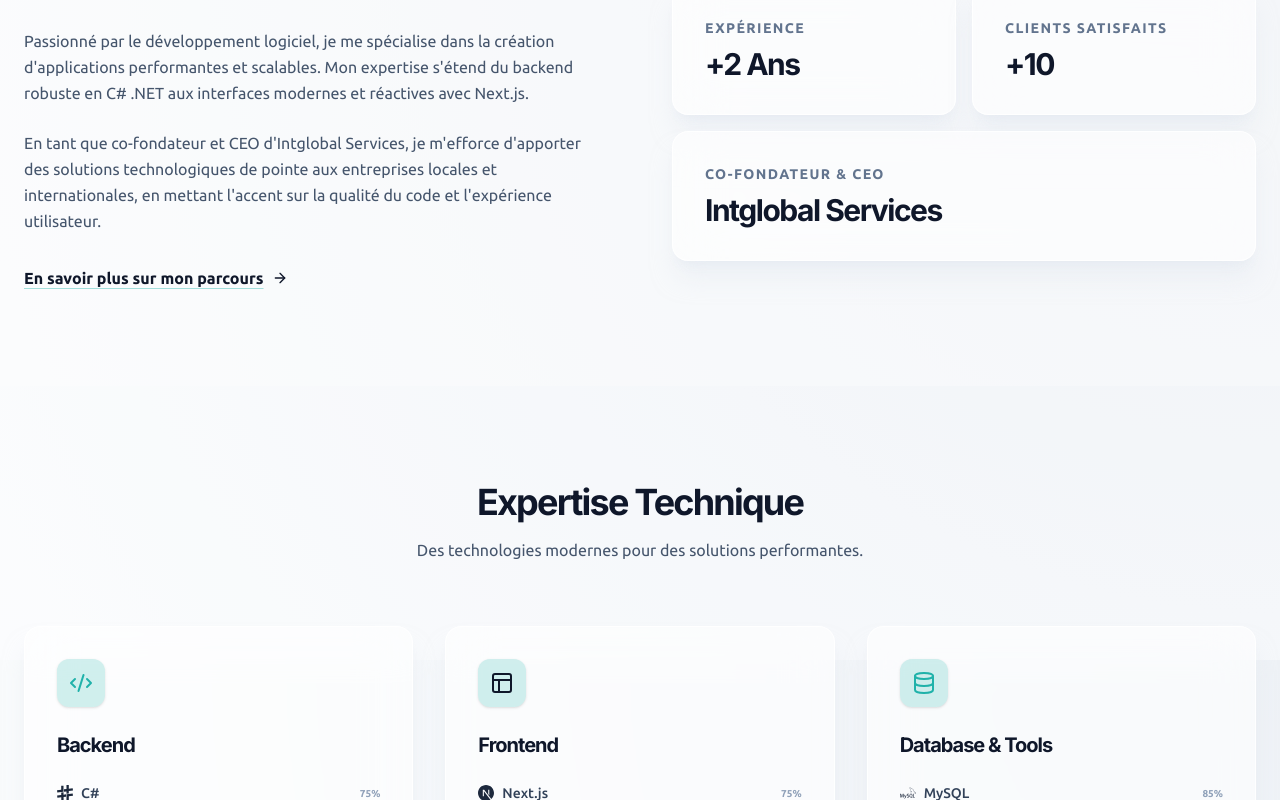
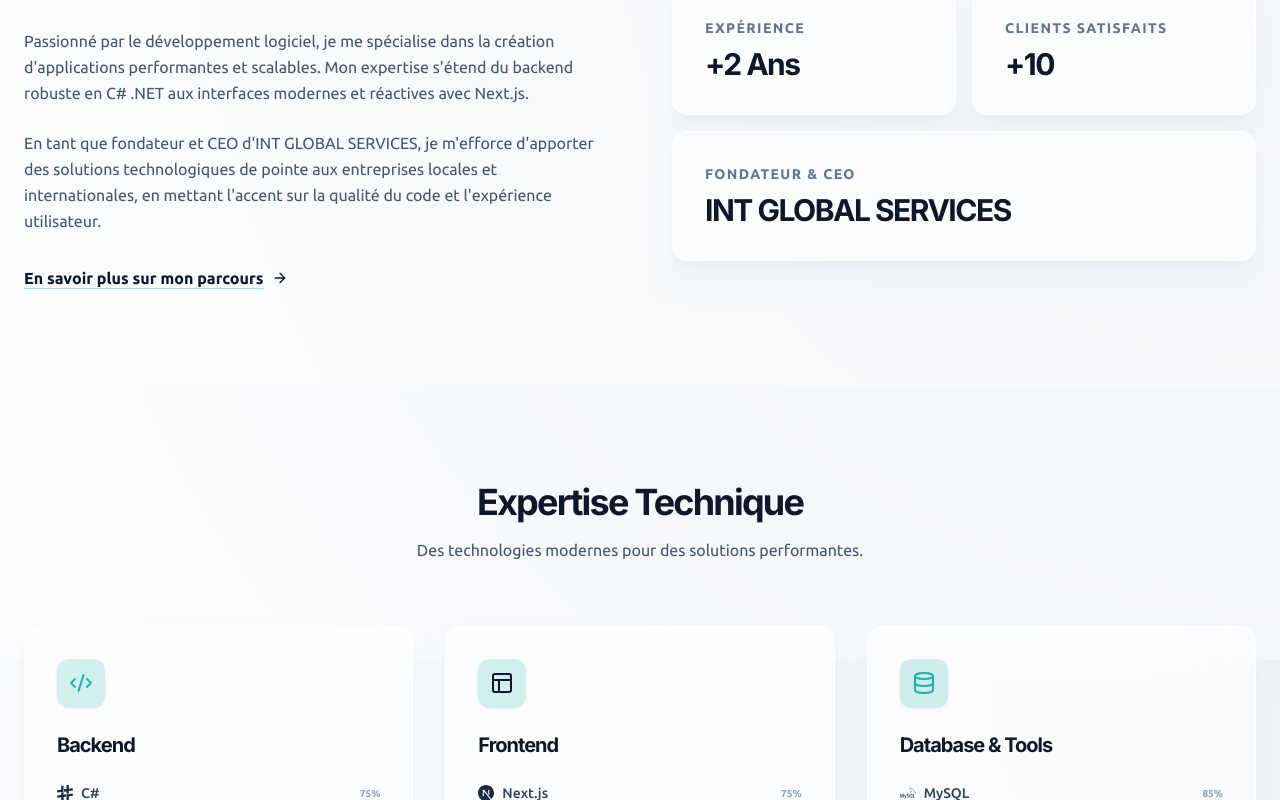
Before and after one commit to Ernesto-IntControl/intcontrol-portfolio, a React (Vite) app: page / in a window 1280 px wide. Shown: the part 940-1740 px from the top of the page. Built offline with nearby package versions, Linux system fonts and the light colour scheme.

Commit message:
maj: fondateur (au lieu de co-fondateur) et INT GLOBAL SERVICES en majuscules

```diff
--- a/src/components/About.tsx
+++ b/src/components/About.tsx
@@ -7,7 +7,7 @@
   const stats = [
     { label: "Expérience", value: aboutStats.experience },
     { label: "Clients Satisfaits", value: aboutStats.clients },
-    { label: "Co-fondateur & CEO", value: "Intglobal Services", link: "https://intglobalservice.com" },
+    { label: "Fondateur & CEO", value: "INT GLOBAL SERVICES", link: "https://intglobalservice.com" },
   ];
 
   return (
@@ -25,7 +25,7 @@
               Passionné par le développement logiciel, je me spécialise dans la création d'applications performantes et scalables. Mon expertise s'étend du backend robuste en C# .NET aux interfaces modernes et réactives avec Next.js.
             </p>
             <p className="text-slate-600 leading-relaxed mb-8">
-              En tant que co-fondateur et CEO d'Intglobal Services, je m'efforce d'apporter des solutions technologiques de pointe aux entreprises locales et internationales, en mettant l'accent sur la qualité du code et l'expérience utilisateur.
+              En tant que fondateur et CEO d'INT GLOBAL SERVICES, je m'efforce d'apporter des solutions technologiques de pointe aux entreprises locales et internationales, en mettant l'accent sur la qualité du code et l'expérience utilisateur.
             </p>
             <Link
               to="/a-propos"
--- a/src/data/projects.ts
+++ b/src/data/projects.ts
@@ -36,7 +36,7 @@
     featured: true,
   },
   {
-    title: "Intglobal Services",
+    title: "INT GLOBAL SERVICES",
     badge: "Corporate",
     status: "Completed",
     stack: ["Next.js", "Vite", "Tailwind"],
--- a/src/pages/AboutPage.tsx
+++ b/src/pages/AboutPage.tsx
@@ -81,7 +81,7 @@
                 Spécialisé dans l'écosystème <span className="font-bold text-brand-teal">.NET</span> et les technologies web modernes comme <span className="font-bold text-brand-teal">React</span> et <span className="font-bold text-brand-teal">Next.js</span>, je conçois des applications qui allient performance backend et élégance frontend.
               </p>
               <p>
-                En tant que co-fondateur et CEO d'Intglobal Services, je travaille sur des projets innovants qui transforment les idées en réalités numériques tangibles, tout en maintenant les plus hauts standards de qualité et de sécurité.
+                En tant que fondateur et CEO d'INT GLOBAL SERVICES, je travaille sur des projets innovants qui transforment les idées en réalités numériques tangibles, tout en maintenant les plus hauts standards de qualité et de sécurité.
               </p>
             </div>
 
@@ -135,7 +135,7 @@
                 Me contacter
               </Link>
               <a href="https://intglobalservice.com" target="_blank" rel="noopener noreferrer" className="px-8 py-4 bg-white/60 border border-white/60 text-brand-dark font-bold rounded-xl hover:bg-white/80 transition-all">
-                Voir Intglobal Services
+                Voir INT GLOBAL SERVICES
               </a>
             </div>
           </div>
```
